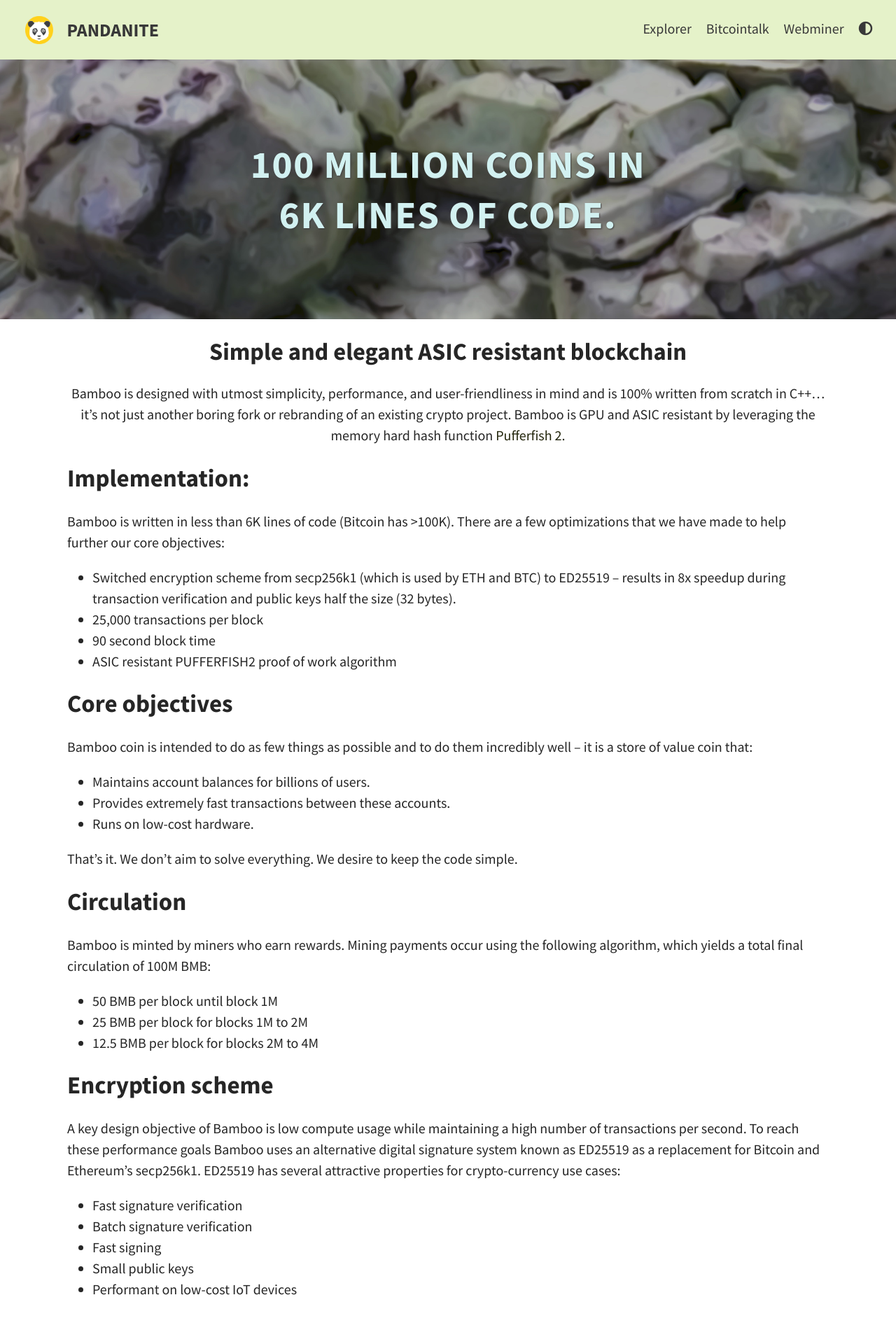
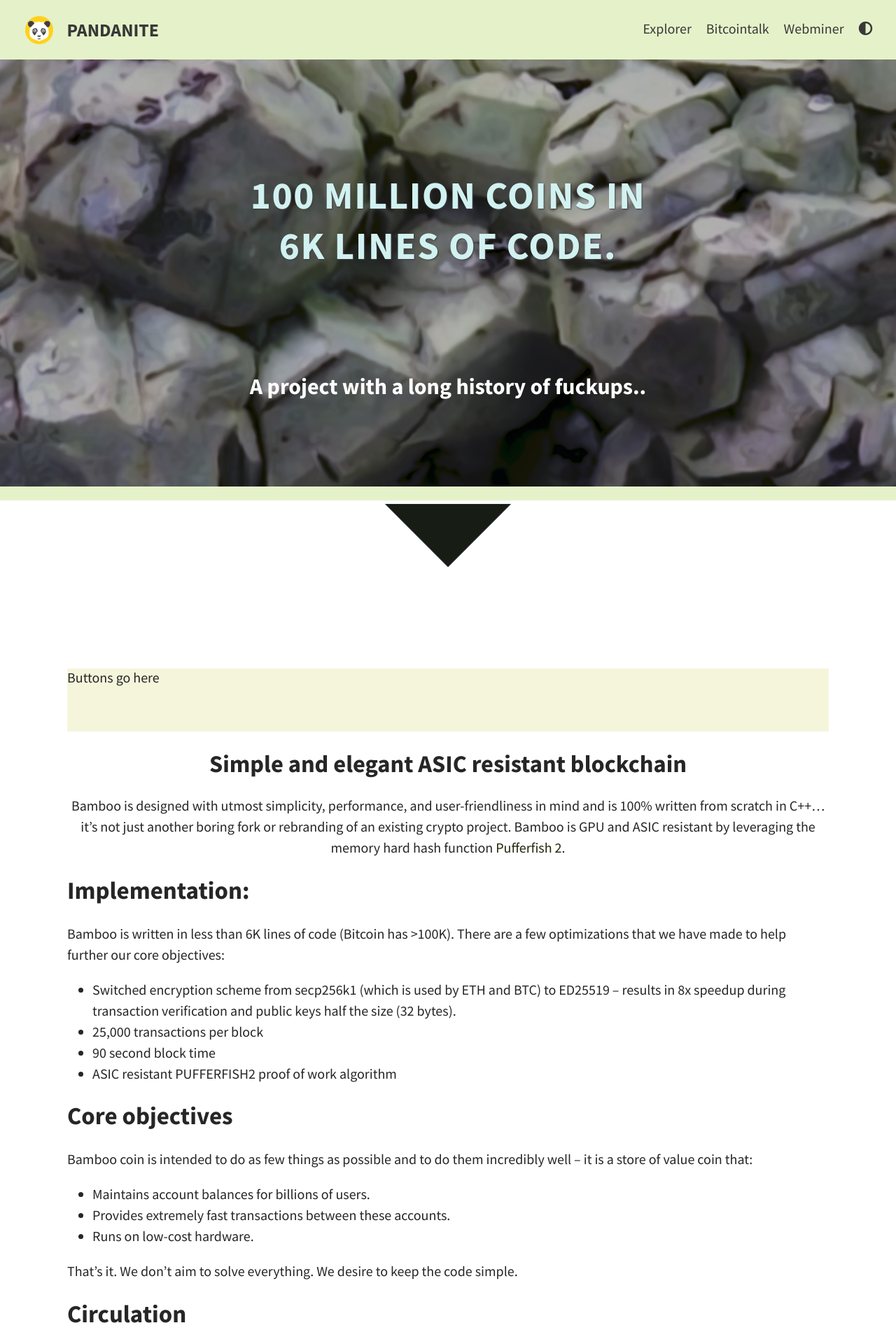
Before and after one commit to scientificmass/pandanite, a Jekyll site: the page built from index.html, in a window 1280 px wide. Shown: the top 1920 px of the page at 70% size. Built offline with Jekyll 4.4.1, drawn with Linux system fonts in a browser that asks for light colours; the list of posts is cut into pages by our own code.

Commit message:
add triangle

```diff
--- a/_config.yml
+++ b/_config.yml
@@ -10,6 +10,7 @@ favicon: assets/favicon.ico                             # Icon displayed in the
 
 # Header and footer text
 header_text: 100 million coins in <br> 6k lines of code.  # Change Blog header text
+header_sub_text: A project with a long history of fuckups..  # Change Blog header text
 header_feature_image: assets/img/header/triangular.jpeg
 header_feature_image_responsive: true
 footer_text: >
--- a/_includes/panda/panda.liquid
+++ b/_includes/panda/panda.liquid
@@ -1,4 +1,7 @@
 <div class="pandawrapper">
+  <div class="arrow"><a class="arrow-down" href="#scroll"></a></div>
+  <div class="button-grid" id="scroll"></div>
+  <div class="buttons">Buttons go here</div>
   <div class="pandatitle">
     <h1>Simple and elegant ASIC resistant blockchain</h1>
   </div>
--- a/_layouts/pandahome.liquid
+++ b/_layouts/pandahome.liquid
@@ -25,6 +25,9 @@ layout: default
     <h1>
       {{ site.header_text | default: "Change <code>header_text</code> in <code>_config.yml</code>" }}
     </h1>
+    <h3>
+      {{ site.header_sub_text | default: "Change <code>header_sub_text</code> in <code>_config.yml</code>" }}
+    </h3>
   </div>
 
   {% include panda/panda.liquid %}
--- a/_sass/_custom.scss
+++ b/_sass/_custom.scss
@@ -1,3 +1,6 @@
+html {
+  scroll-behavior: smooth;
+}
 .pandatitle {
     text-align: center;
     font-size: 0.75em;
@@ -85,12 +88,19 @@
     margin-left: auto;
   }
 }
+.call-out {
+  height: 70vh;
+  display: grid;
+  align-items: center;
+  justify-content: center;
+}
 .call-out h1 {
   color:rgb(210, 241, 241);
   text-transform: uppercase;
   letter-spacing: 0.1rem;
   position: relative;
   animation: text 3s 1;
+  display: block;
 }
 @keyframes text {
   0%{
@@ -104,3 +114,56 @@
      opacity: 0.8;
   }
 }
+.call-out h3 {
+  display: block;
+  font-size: 2rem;
+}
+.buttons {
+  width: 100%;
+  height: 10vh;
+  background-color: beige;
+}
+.arrow {
+  height: auto;
+  width: 100%;
+  display: grid;
+  justify-content: center;
+  margin-top: 10px;
+}
+.arrow-down {
+  width: 0;
+  height: 0;
+  border-left: 40px solid transparent;
+  border-right: 40px solid transparent;
+  border-top: 80px solid rgb(23, 29, 21);
+  transform: scale(2, 0.8);
+  animation: pulse 2s linear infinite;
+}
+@keyframes pulse {
+  0% {
+    transform: scale(2, 1);
+  }
+  30% {
+    transform: scale(2.2, 1.1);
+  }
+  50% {
+    transform: scale(2.4, 1.2);
+  }
+  80% {
+    transform: scale(2.2, 1.1);
+  }
+  100% {
+    transform: scale(2, 1);
+  }
+}
+.arrow-down:hover {
+  width: 0;
+  height: 0;
+  border-left: 40px solid transparent;
+  border-right: 40px solid transparent;
+  border-top: 80px solid rgb(101, 133, 91);
+}
+.button-grid {
+  height: 120px;
+  margin-top: 30px;
+}
```
Lines whose indentation alone changed are shown as unchanged.
